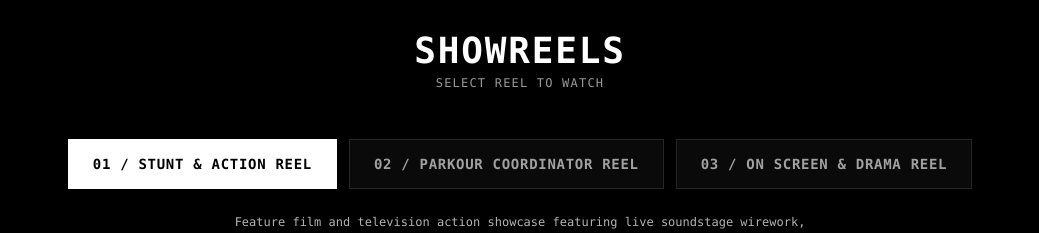
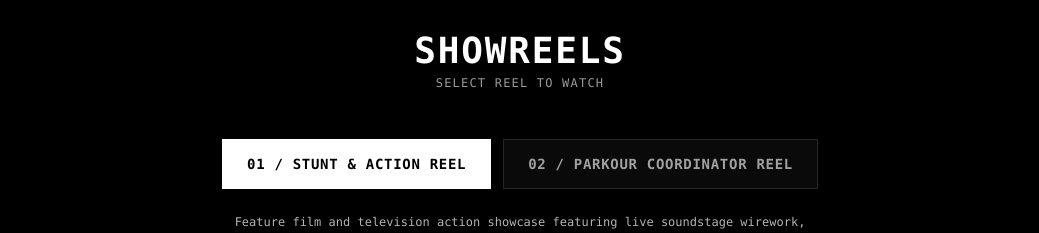
Before and after one commit to pkbannutz/Chima-Akenzua-, a React (Vite) app: page / in a window 1280 px wide. Shown: the part 5400-5633 px from the top of the page, without its empty margins (120-1159 px from the left). Built offline with nearby package versions, Linux system fonts and the light colour scheme.

Commit message:
Remove third On Screen & Drama Reel button

```diff
--- a/src/components/ShowreelTheater.tsx
+++ b/src/components/ShowreelTheater.tsx
@@ -63,9 +63,9 @@ export const ShowreelTheater: React.FC<ShowreelProps> = ({ isDarkMode }) => {
           </p>
         </div>
 
-        {/* 3 Prominent Buttons Centered in the Middle */}
+        {/* Two official reel buttons */}
         <div className="flex flex-col sm:flex-row items-center justify-center gap-3 font-mono my-6">
-          {SHOWREELS.map((reel, idx) => (
+          {SHOWREELS.slice(0, 2).map((reel, idx) => (
             <button
               key={reel.id}
               onClick={() => handleSelectTab(idx)}
@@ -77,7 +77,6 @@ export const ShowreelTheater: React.FC<ShowreelProps> = ({ isDarkMode }) => {
             >
               {reel.id === 'stunts-screen-reel' && '01 / STUNT & ACTION REEL'}
               {reel.id === 'parkour-coordinator-reel' && '02 / PARKOUR COORDINATOR REEL'}
-              {reel.id === 'on-screen-drama-reel' && '03 / ON SCREEN & DRAMA REEL'}
             </button>
           ))}
         </div>
```
